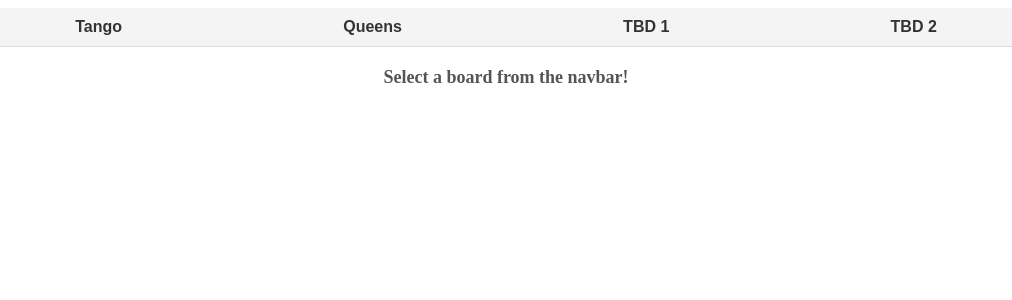
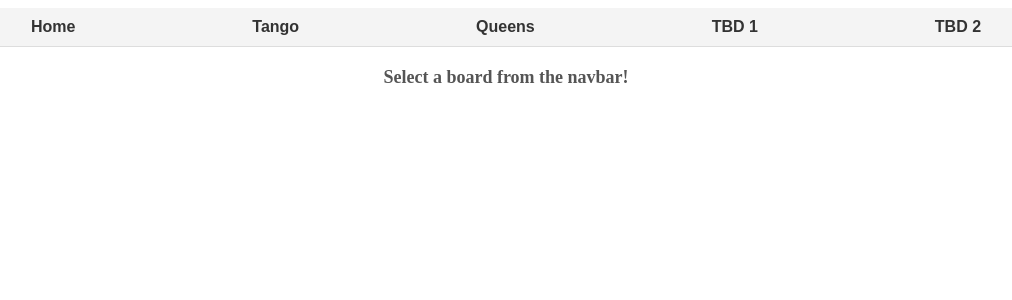
Before and after one commit to seany4ng/linkedin-games-solver, a React (Vite) app in the folder web/: page / in a window 1280 px wide. Shown: the top 300 px of the page, without its empty margins (134-1146 px from the left). Built offline with nearby package versions, Linux system fonts and the light colour scheme.

Commit message:
add home navigation

```diff
--- a/web/src/App.tsx
+++ b/web/src/App.tsx
@@ -11,6 +11,9 @@ const App: React.FC = () => {
         {/* Navbar */}
         <nav>
           <ul className="navbar">
+            <li>
+              <Link to="/" className="nav-link">Home</Link>
+            </li>
             <li>
               <Link to="/tango" className="nav-link">Tango</Link>
             </li>
```
